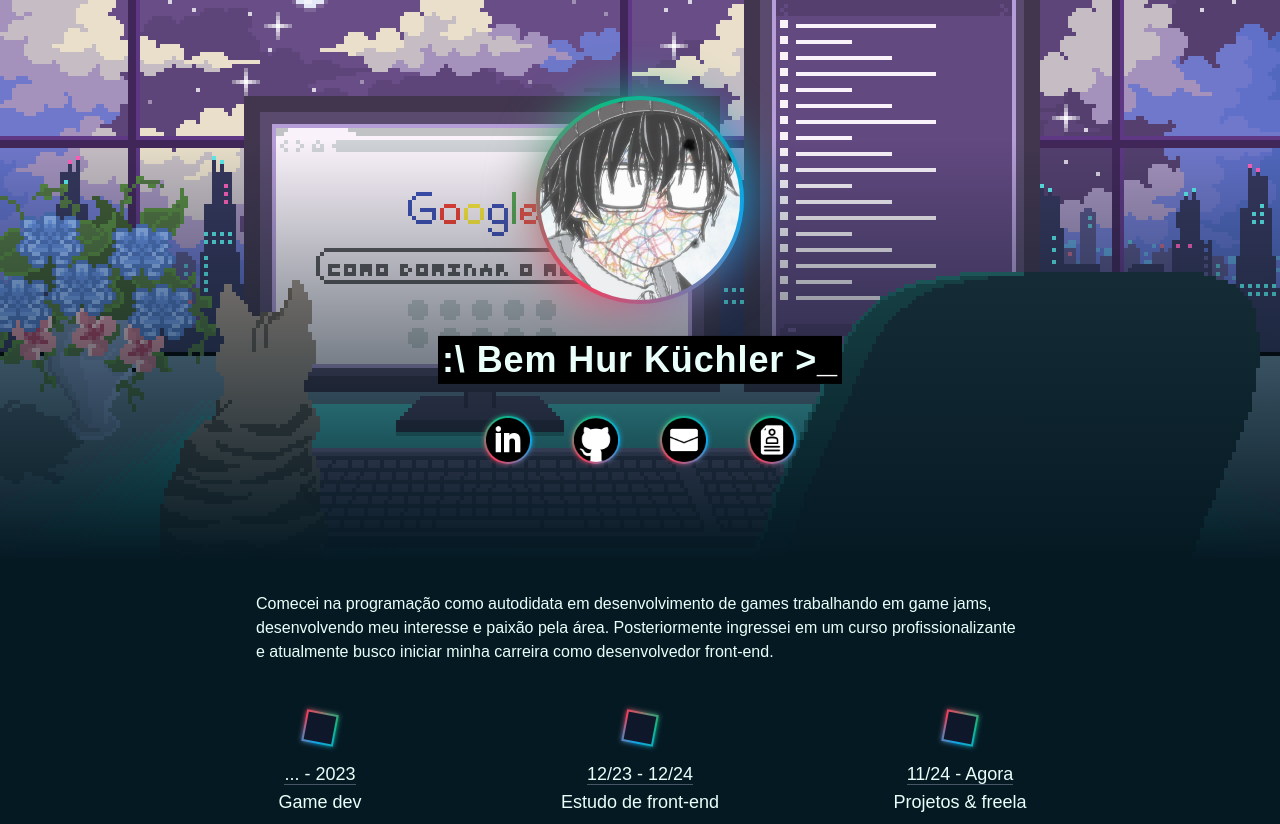
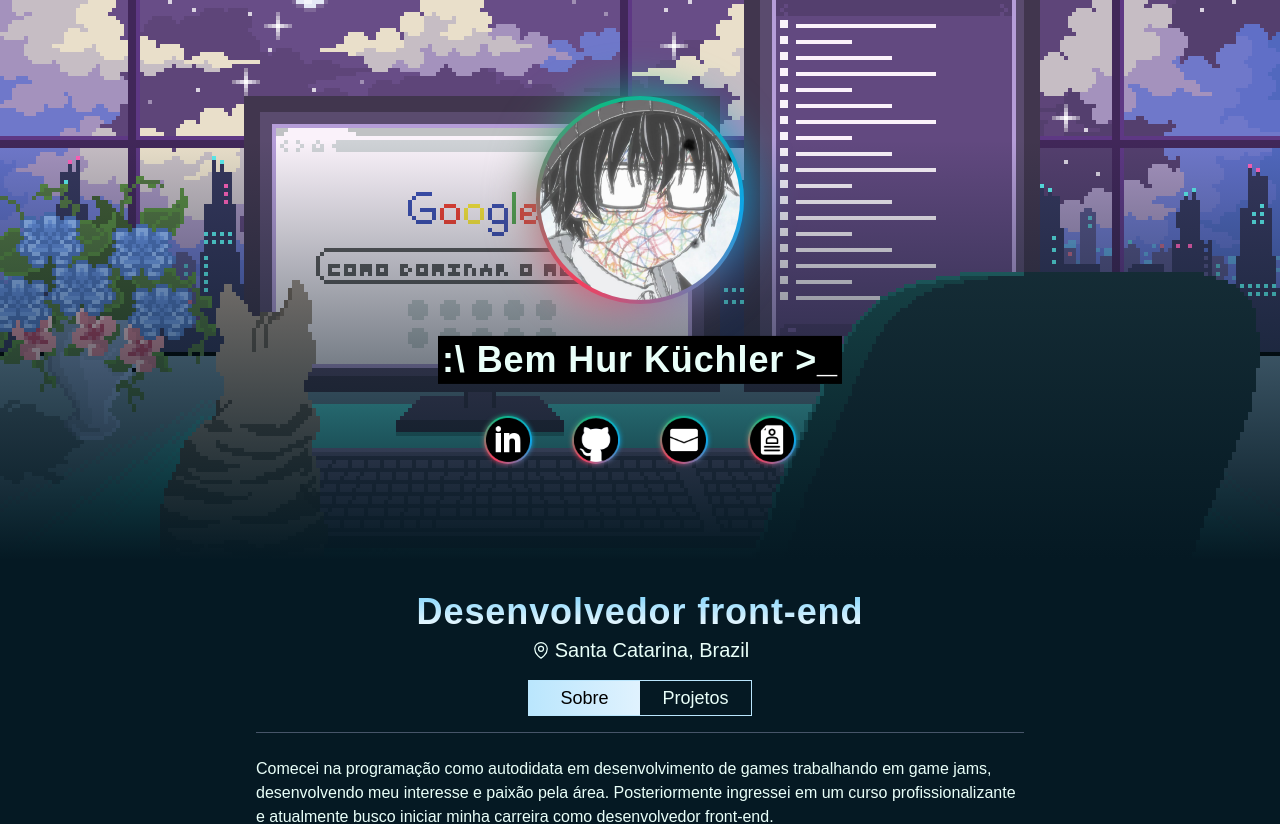
Before and after one commit to benhurk/Benhur-Dev, a React (Vite) app: page / in a window 1280 px wide. Shown: the top 824 px of the page. Built offline with nearby package versions, Linux system fonts and the light colour scheme; a web font is replaced by a local one.

Commit message:
Moved the header area from the about section to here, also added the buttons to select the content

```diff
--- a/src/App.tsx
+++ b/src/App.tsx
@@ -16,6 +16,26 @@ function App() {
     <SettingsProvider>
       <Header />
       <main className='lg:max-w-[768px] max-w-[90%] mx-auto py-8'>
+        <div className='mb-6 pb-4 border-b border-slate-600'>
+            <div className='mb-4'>
+              <h2 className='text-center md:text-4xl text-3xl font-bold mb-1 tracking-wide text-transparent bg-gradient-to-b from-sky-300 to-white bg-clip-text'>
+                Desenvolvedor front-end
+              </h2>
+              <address className='text-xl flex items-center gap-1 w-fit mx-auto'>
+                <svg xmlns="http://www.w3.org/2000/svg" fill="none" viewBox="0 0 24 24" strokeWidth={1.5} stroke="currentColor" className="size-5">
+                  <path strokeLinecap="round" strokeLinejoin="round" d="M15 10.5a3 3 0 1 1-6 0 3 3 0 0 1 6 0Z" />
+                  <path strokeLinecap="round" strokeLinejoin="round" d="M19.5 10.5c0 7.142-7.5 11.25-7.5 11.25S4.5 17.642 4.5 10.5a7.5 7.5 0 1 1 15 0Z" />
+                </svg>
+                <span className='not-italic'>
+                  Santa Catarina, Brazil
+                </span>
+              </address>
+            </div>
+            <div className='w-56 h-9 mx-auto flex justify-between *:text-lg *:border-y *:border-sky-200 *:w-1/2 *:transition-colors *:duration-300 *:ease-in-out'>
+              <button type='button' className='selected border-l hover:bg-slate-800'>Sobre</button>
+              <button type='button' className='border-r hover:bg-slate-800'>Projetos</button>
+            </div>
+        </div>
         <AboutSection />
       </main>
     </SettingsProvider>
```
